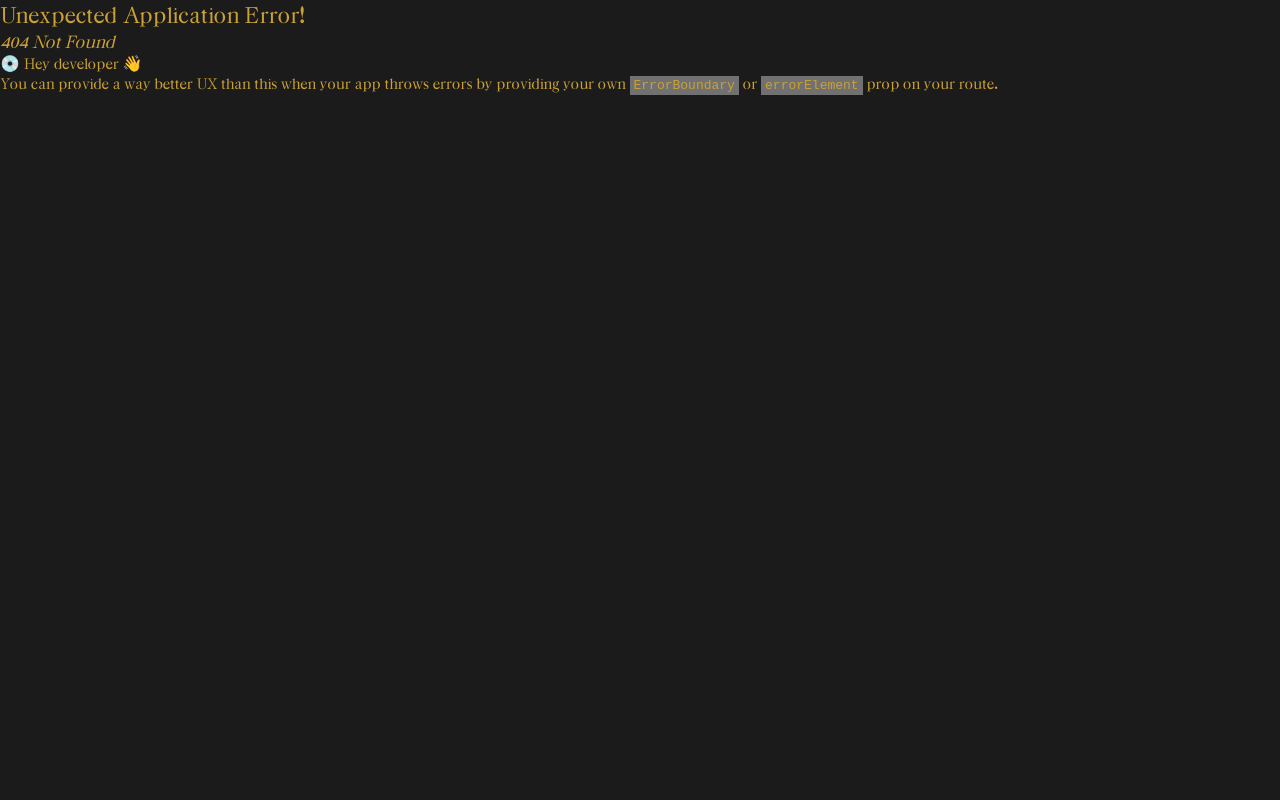
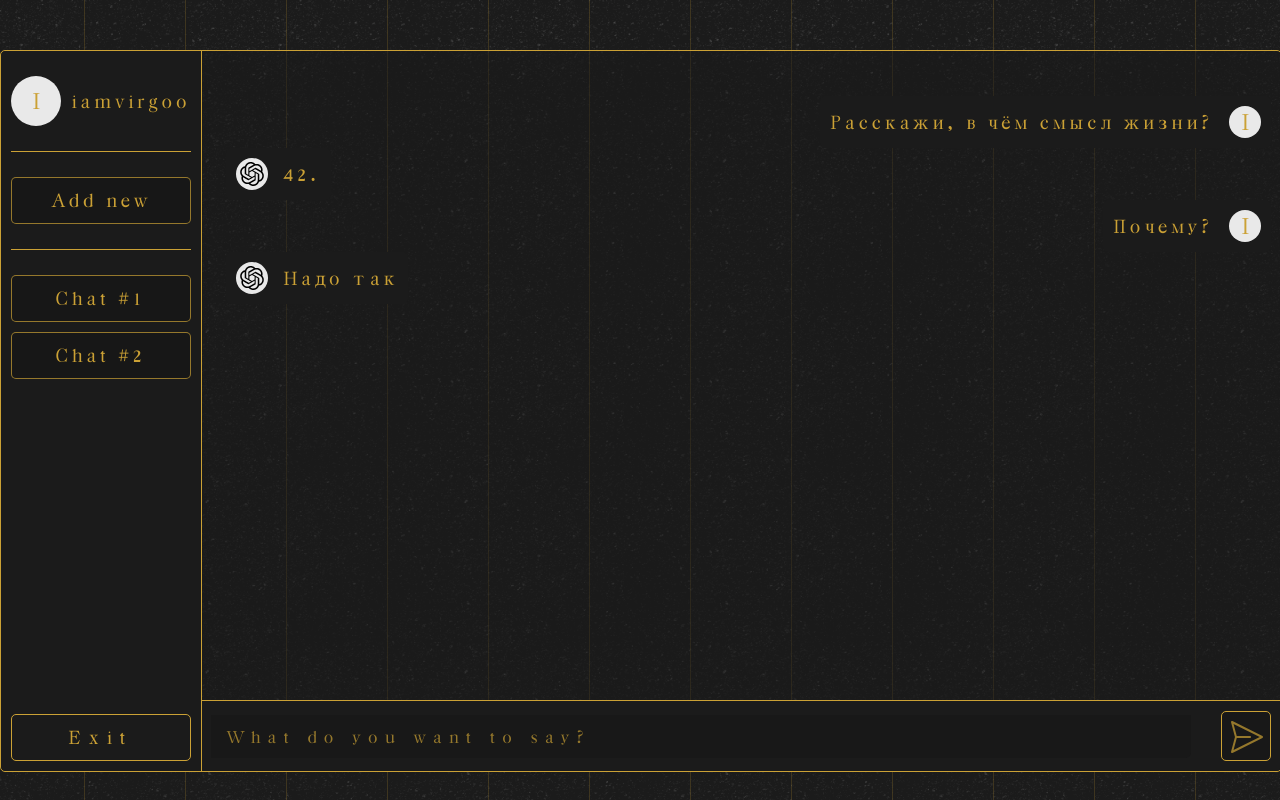
Before and after one commit to Flumine-IT-Hackaton-2023/Auxilium-Frontend, a React (Vite) app in the folder app/: page /app/1 in a window 1280 px wide. Before the commit this address had no page. Built offline with nearby package versions, Linux system fonts and the light colour scheme.

Commit message:
WIP: rtk testing data integration

```diff
--- a/app/src/components/chat.tsx
+++ b/app/src/components/chat.tsx
@@ -1,12 +1,15 @@
 import Messages from "./message"
+import {RootState, useAppSelector} from "../store";
 
-export default function Chat() {
+export default function Chat(props : any) {
+    const SESSIONS = useAppSelector((state : RootState) => state.sessions.values)
+
     const handleSubmit = () => {}
 
     const handleChange = () => {}
 
     return <div className={"chat--container"}>
-        <Messages/>
+        <Messages messages={SESSIONS[props.chatId].messages.values}/>
         <form className={"chat--container--form"} onSubmit={handleSubmit}>
             <input className={"chat--container--form--input"}
                    type="text"
--- a/app/src/components/message.tsx
+++ b/app/src/components/message.tsx
@@ -3,25 +3,27 @@ import { useState } from "react";
 import { messages } from "../devtools/info";
 
 import gpt from "../assets/gpt.svg"
+import {RootState, useAppSelector} from "../store";
+import {messageTypes} from "../slice/messagesSlice";
 
 export default function Messages(props : any) {
     const [username, setUsername] = useState<string | null>("iamvirgoo")
 
     return <div className={"messages"}>
-        {messages.map((value, index, array) =>
+        {props.messages?.map((value : any) =>
             <>
-                {value.type == "bot"
+                {value.messageType == messageTypes.bot
                     ? <div className={"messages--message"} style={{display: "flex", justifyContent: "flex-start"}}>
                         <div className={"messages--message--wrapper"}>
                             <div className={"messages--message--wrapper--avatar__gpt"}>
                                 <img src={gpt} alt=""/>
                             </div>
-                            <p className={"messages--message--text"}>{value.text}</p>
+                            <p className={"messages--message--text"}>{value.messageText}</p>
                         </div>
                     </div>
                     : <div className={"messages--message"} style={{display: "flex", justifyContent: "flex-end"}}>
                         <div className={"messages--message--wrapper"}>
-                            <p className={"messages--message--text"}>{value.text}</p>
+                            <p className={"messages--message--text"}>{value.messageText}</p>
                             <div className={"messages--message--wrapper--avatar"}>
                                 <div className={"messages--message--wrapper--avatar--img"} >
                                     <p>{username?.at(0)}</p>
@@ -34,20 +36,3 @@ export default function Messages(props : any) {
         )}
     </div>
 }
-
-/*
-* <div className={"messages"}>
-        {props.messages.map(({ user, message }, i) => {
-            const itsMe = user.name.trim().toLowerCase() === name.trim().toLowerCase();
-            const className = itsMe ? "messages--me" : "user";
-
-            return (
-                <div key={i} className={`${styles.message} ${className}`}>
-                    <span className={styles.user}>{user.name}</span>
-
-                    <div className={styles.text}>{message}</div>
-                </div>
-            );
-        })}
-    </div>
-* */
--- a/app/src/components/sidebar.tsx
+++ b/app/src/components/sidebar.tsx
@@ -2,8 +2,9 @@ import { useState } from "react";
 import { useNavigate } from "react-router-dom";
 
 import SidebarButton from "./sidebarButton";
+import { RootState, useAppSelector } from "../store";
 
-export default function Sidebar() {
+export default function Sidebar(props : any) {
     const navigator = useNavigate()
 
     const [username, setUsername] = useState<string | null>("iamvirgoo")
@@ -21,6 +22,10 @@ export default function Sidebar() {
             </div>
             <div className={"sidebar--container--chats"}>
                 <SidebarButton type={"add"}/>
+                <div className={"line"} style={{margin: "15px 0"}}/>
+                {props.SESSIONS.map((value : any) =>
+                    <SidebarButton type={"chat"} chatName={value.name} id={value.id}/>
+                )}
             </div>
             <div className={"sidebar--container--lower"} onClick={() => {navigator('/')}}>
                 <div className={"sidebar--container--lower--exit"}>
--- a/app/src/components/sidebarButton.tsx
+++ b/app/src/components/sidebarButton.tsx
@@ -1,10 +1,13 @@
 import { useState } from "react";
 
 import Modal from "react-modal"
+import {Link, useNavigate} from "react-router-dom";
 
 import Dropdown from "./dropdown";
 
 export default function SidebarButton(props : any) {
+    const navigator = useNavigate()
+
     const [modalIsOpen, setModalIsOpen] = useState(false);
 
     const customStyles = {
@@ -35,7 +38,15 @@ export default function SidebarButton(props : any) {
                     Add new
                 </p>
             </button>
-            : <div></div>
+            : <button className={"sidebar-button--chat"} onClick={() => {
+                navigator("" + props.id);
+                // @ts-ignore
+                window.location.reload(1)
+            }}>
+                <p className={"sidebar-button--add--cnt"}>
+                    {props.chatName}
+                </p>
+            </button>
         }
         <Modal
             isOpen={modalIsOpen}
--- a/app/src/layout/AppOutlet.tsx
+++ b/app/src/layout/AppOutlet.tsx
@@ -1,7 +1,66 @@
 import { Outlet } from "react-router-dom";
+import Sidebar from "../components/sidebar";
+import {RootState, useAppSelector} from "../store";
+import {animated, config, useSpring} from "react-spring";
+import pattern from "../assets/pattern.webp";
+import {useEffect, useState} from "react";
+import Chat from "../components/chat";
 
 export default function AppOutlet() {
+    const [flag, setFlag] = useState(true)
+
+    const SESSIONS = useAppSelector((state : RootState) => state.sessions.values)
+
+    useEffect(() => {
+        const timer = setTimeout(() => {
+            setFlag(!flag)
+        }, 3000);
+        return () => clearTimeout(timer);
+    }, [])
+
     return <>
+        <div style={{display: flag ? "auto" : "none", transition: "300 ease-in"}}><animated.h1 className={"loader"} style={useSpring({
+            from : {
+                y : 100,
+                opacity : 0
+            },
+            to : {
+                y : 0,
+                opacity : window.location.href.substring(window.location.href.length - 3) != ("app") ? 0 : 1
+            },
+            delay : 800,
+        })}>
+            { ("Welcome".split('')).map((value, index) => <animated.span style={useSpring({
+                from : {
+                    y : 100,
+                    opacity : 0
+                },
+                to : {
+                    y : 0,
+                    opacity : 1
+                },
+                delay : 800 + (index * 70),
+                config : config.slow
+            })}>{value}</animated.span>)}
+        </animated.h1></div>
+        <section className={"app"}>
+            <img className={"pattern"} src={pattern} alt=""/>
+            <animated.div className={"app--container"} style={useSpring({
+                from : {
+                    opacity : 0
+                },
+                to : {
+                    opacity : 1
+                },
+                delay : window.location.href.substring(window.location.href.length - 3) != "app" ? 0 : 3000
+            })}>
+                <Sidebar SESSIONS={SESSIONS}/>
+                { window.location.href.substring(window.location.href.length - 3) != "app"
+                    ? <Chat chatId={Number(window.location.href.substring(window.location.href.length - 1))}/>
+                    : <></>
+                }
+            </animated.div>
+        </section>
         <Outlet/>
     </>
 }
--- a/app/src/pages/application/appIndex.tsx
+++ b/app/src/pages/application/appIndex.tsx
@@ -5,42 +5,14 @@ import Chat from "../../components/chat";
 import Sidebar from "../../components/sidebar";
 
 import pattern from "../../assets/pattern.webp";
+import {RootState, useAppSelector} from "../../store";
 
 export default function AppIndex() {
-    const [flag, setFlag] = useState(true)
+    const [chatNumber, setChatNumber] = useState<number>(0)
 
-    useEffect(() => {
-        const timer = setTimeout(() => {
-            setFlag(!flag)
-        }, 3000);
-        return () => clearTimeout(timer);
-    }, [])
+    const SESSIONS = useAppSelector((state : RootState) => state.sessions.values)
 
     return <main>
-        <div style={{display: flag ? "auto" : "none", transition: "300 ease-in"}}><animated.h1 className={"loader"} style={useSpring({
-            from : {
-                y : 100,
-                opacity : 0
-            },
-            to : {
-                y : 0,
-                opacity : 1
-            },
-            delay : 800,
-        })}>
-            { ("Welcome".split('')).map((value, index) => <animated.span style={useSpring({
-                from : {
-                    y : 100,
-                    opacity : 0
-                },
-                to : {
-                    y : 0,
-                    opacity : 1
-                },
-                delay : 800 + (index * 70),
-                config : config.slow
-            })}>{value}</animated.span>)}
-        </animated.h1></div>
         <div className={"lines"}>
             {Array.from(
                 {length: window.innerWidth / 100},
@@ -48,7 +20,7 @@ export default function AppIndex() {
                 .map(() => <div className={"lines--line"} style={{height: window.innerHeight}}/>)
             }
         </div>
-        <section className={"app"}>
+        {/*<section className={"app"}>
             <img className={"pattern"} src={pattern} alt=""/>
             <animated.div className={"app--container"} style={useSpring({
                 from : {
@@ -59,9 +31,9 @@ export default function AppIndex() {
                 },
                 delay : 3000
             })}>
-                <Sidebar/>
-                {/*<Chat/>*/}
+                <Sidebar SESSIONS={SESSIONS}/>
+                <Chat chatId={chatNumber}/>
             </animated.div>
-        </section>
+        </section>*/}
     </main>
 }
--- a/app/src/router.tsx
+++ b/app/src/router.tsx
@@ -26,6 +26,10 @@ export const Router = createBrowserRouter([
             {
                 index : true,
                 element : <AppIndex/>
+            },
+            {
+                path : ':id',
+                element : <AppIndex/>
             }
         ]
     }
--- a/app/src/slice/messagesSlice.ts
+++ b/app/src/slice/messagesSlice.ts
@@ -1,6 +1,6 @@
 import { createSlice, PayloadAction } from "@reduxjs/toolkit";
 
-enum messageTypes {
+export enum messageTypes {
     user,
     bot,
     system
@@ -17,7 +17,33 @@ export interface MessagesModel {
 }
 
 const initialState : MessagesModel = {
-    values : []
+    values : [
+        {
+            messageText : "Ты будешь работать?",
+            messageTime : "26.05.2023, 16:16:30",
+            messageType : messageTypes.user
+        },
+        {
+            messageText : "Нет",
+            messageTime : "26.05.2023, 16:17:30",
+            messageType : messageTypes.bot
+        },
+        {
+            messageText : "Почему?",
+            messageTime : "26.05.2023, 16:16:30",
+            messageType : messageTypes.user
+        },
+        {
+            messageText : "Потому.",
+            messageTime : "26.05.2023, 16:18:30",
+            messageType : messageTypes.bot
+        },
+        {
+            messageText : "Гондон",
+            messageTime : "26.05.2023, 16:18:40",
+            messageType : messageTypes.user
+        }
+    ]
 }
 
 export const messagesSlice = createSlice({
--- a/app/src/slice/sessionsSlice.ts
+++ b/app/src/slice/sessionsSlice.ts
@@ -1,12 +1,15 @@
 import { createSlice, PayloadAction } from "@reduxjs/toolkit";
-import { MessagesModel } from "./messagesSlice";
+import { MessagesModel, messageTypes } from "./messagesSlice";
+import { RootState, useAppSelector } from "../store";
+import { Messages } from "./index";
 
 export interface SessionModel {
     id: number,
     name: string,
     role: string,
     modelName: string,
-    messages: MessagesModel
+    open: boolean
+    messages: Messages
 }
 
 export interface SessionsModel {
@@ -14,7 +17,75 @@ export interface SessionsModel {
 }
 
 const initialState : SessionsModel = {
-    values: []
+    values: [
+        {
+            id : 0,
+            name : "Chat #1",
+            role : "eblan",
+            modelName : "GPT-3.5",
+            open : true,
+            messages : {
+                values : [
+                    {
+                        messageText : "Ты будешь работать?",
+                        messageTime : "26.05.2023, 16:16:30",
+                        messageType : messageTypes.user
+                    },
+                    {
+                        messageText : "Нет",
+                        messageTime : "26.05.2023, 16:17:30",
+                        messageType : messageTypes.bot
+                    },
+                    {
+                        messageText : "Почему?",
+                        messageTime : "26.05.2023, 16:16:30",
+                        messageType : messageTypes.user
+                    },
+                    {
+                        messageText : "Потому.",
+                        messageTime : "26.05.2023, 16:18:30",
+                        messageType : messageTypes.bot
+                    },
+                    {
+                        messageText : "Гондон",
+                        messageTime : "26.05.2023, 16:18:40",
+                        messageType : messageTypes.user
+                    }
+                ]
+            }
+        },
+        {
+            id : 1,
+            name : "Chat #2",
+            role : "debil",
+            modelName : "GPT-3.5 turbo",
+            open : true,
+            messages : {
+                values : [
+                    {
+                        messageText : "Расскажи, в чём смысл жизни?",
+                        messageTime : "26.05.2023, 16:16:30",
+                        messageType : messageTypes.user
+                    },
+                    {
+                        messageText : "42.",
+                        messageTime : "26.05.2023, 16:17:30",
+                        messageType : messageTypes.bot
+                    },
+                    {
+                        messageText : "Почему?",
+                        messageTime : "26.05.2023, 16:16:30",
+                        messageType : messageTypes.user
+                    },
+                    {
+                        messageText : "Надо так",
+                        messageTime : "26.05.2023, 16:18:30",
+                        messageType : messageTypes.bot
+                    }
+                ]
+            }
+        }
+    ]
 }
 
 export const sessionSlice = createSlice({
@@ -23,6 +94,9 @@ export const sessionSlice = createSlice({
     reducers : {
         add_sessions: (state, action : PayloadAction<SessionModel>) => {
             state.values.push(action.payload)
+        },
+        open_session: (state, action : PayloadAction<SessionsModel>) => {
+            state.values
         }
     }
 })
--- a/app/src/slice/userSlice.ts
+++ b/app/src/slice/userSlice.ts
@@ -18,7 +18,6 @@ export interface authRequest {
 
 export interface registerRequest {
   login : string;
-  password : string;
   email : string
 }
 
--- a/app/src/styles/index.sass
+++ b/app/src/styles/index.sass
@@ -258,6 +258,23 @@
       background-color: #CBA135
       p
         color: #0A0A0A
+  &--chat
+    width: 180px
+    padding: 10px 0
+    text-align: center
+    cursor: pointer
+    background-color: rgba(10, 10, 10, 0.2)
+    border-radius: 5px
+    border: 1px solid rgba(203, 161, 53, 0.7)
+    transition: 300ms ease-in
+    p
+      font-size: 20px
+      letter-spacing: .2em
+      font-family: CaslonBold, sans-serif
+    &:hover
+      background-color: #CBA135
+      p
+        color: #0A0A0A
 
 .messages
   position: absolute
```
